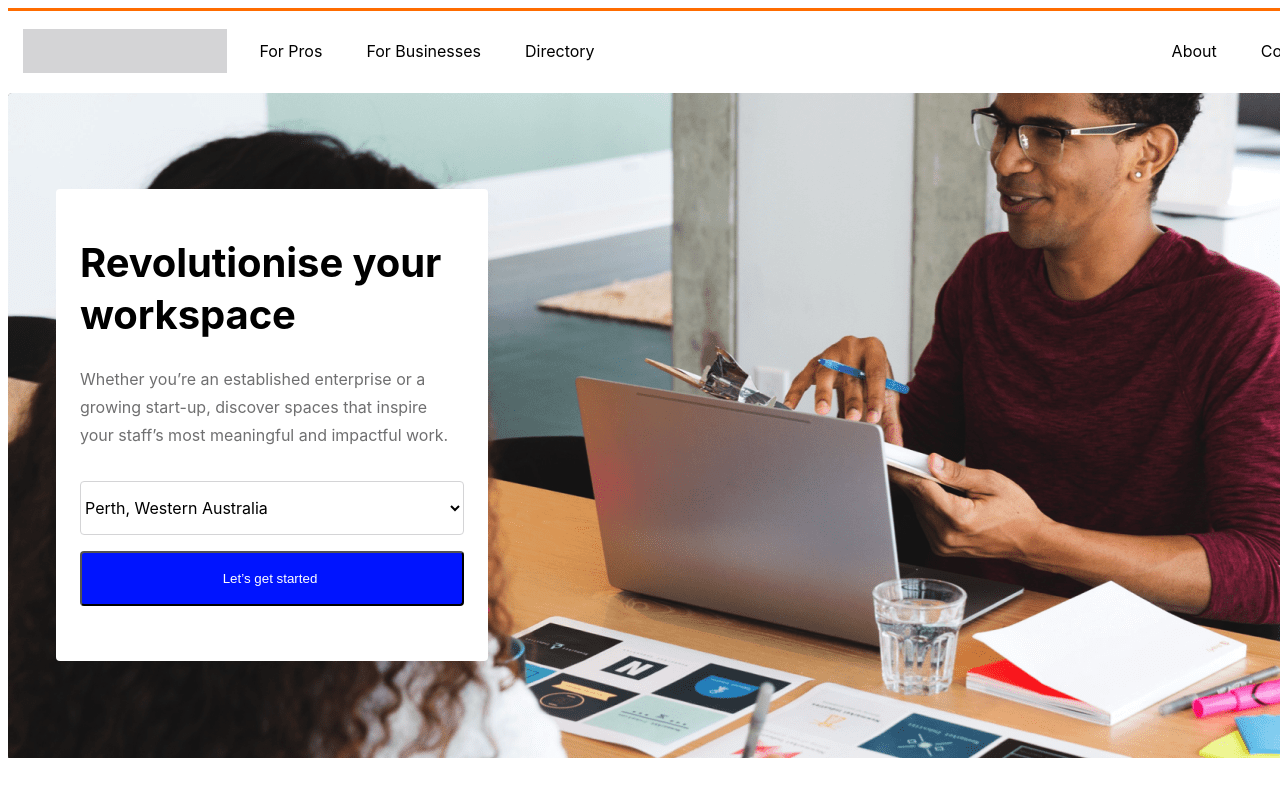
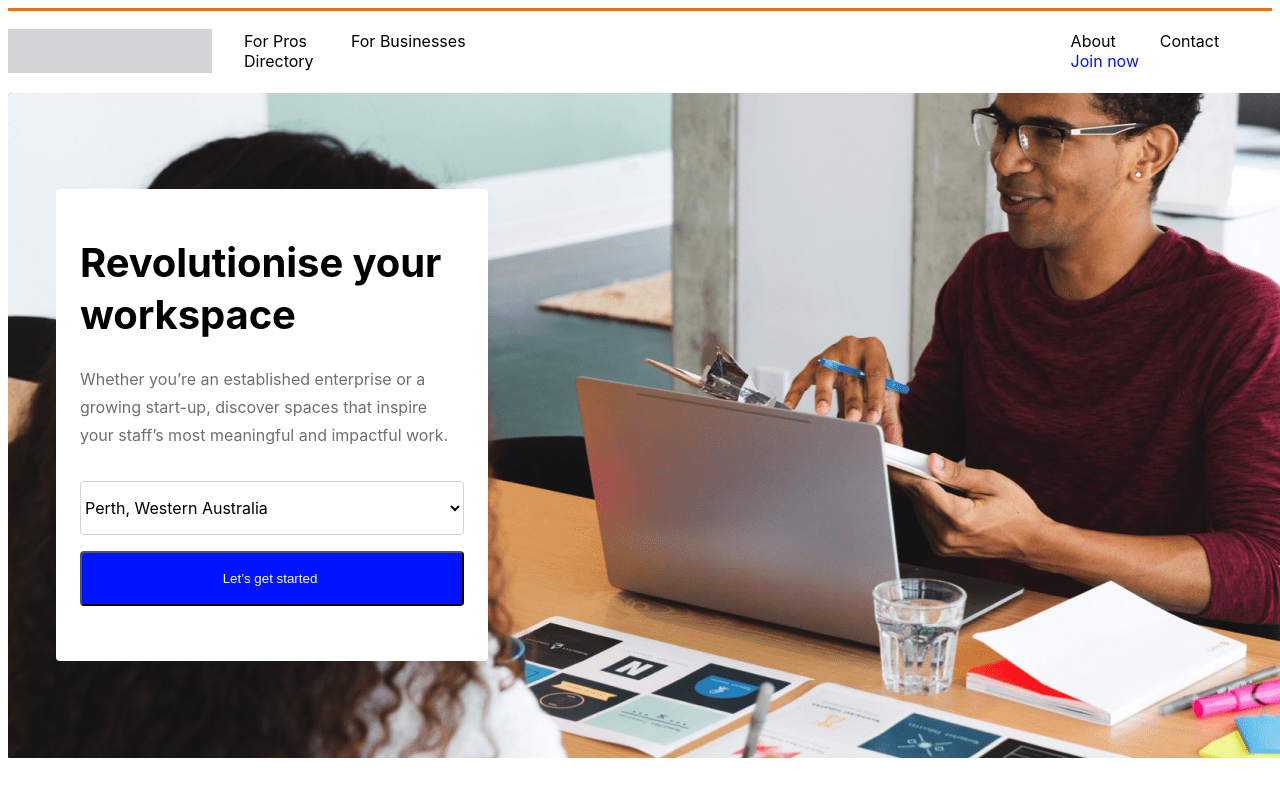
Before and after one commit to eftalozturk/web, a plain HTML site: page index.html in a window 1280 px wide. Shown: the top 796 px of the page. Drawn offline with Linux system fonts and the light colour scheme.

Commit message:
duzenleme

```diff
--- a/style.css
+++ b/style.css
@@ -1,5 +1,5 @@
 .header{
-    width: 1440px;
+    width: 100%;
     height: 80px;
     display: flex;
     align-items: center;
@@ -7,6 +7,7 @@
     background-color: #ffffff;
     border-width: 4px 0 0 0 ;
     border-top: solid  #ff6c00;
+    margin: 0px auto;
 }
 .button{
     font-size: 16px;
@@ -41,6 +42,7 @@
     background-image: url(video.png);
     display: flex;
     align-items: center;
+    margin: 0px auto;
 }
 .rectangle{
     width: 432px;
```
